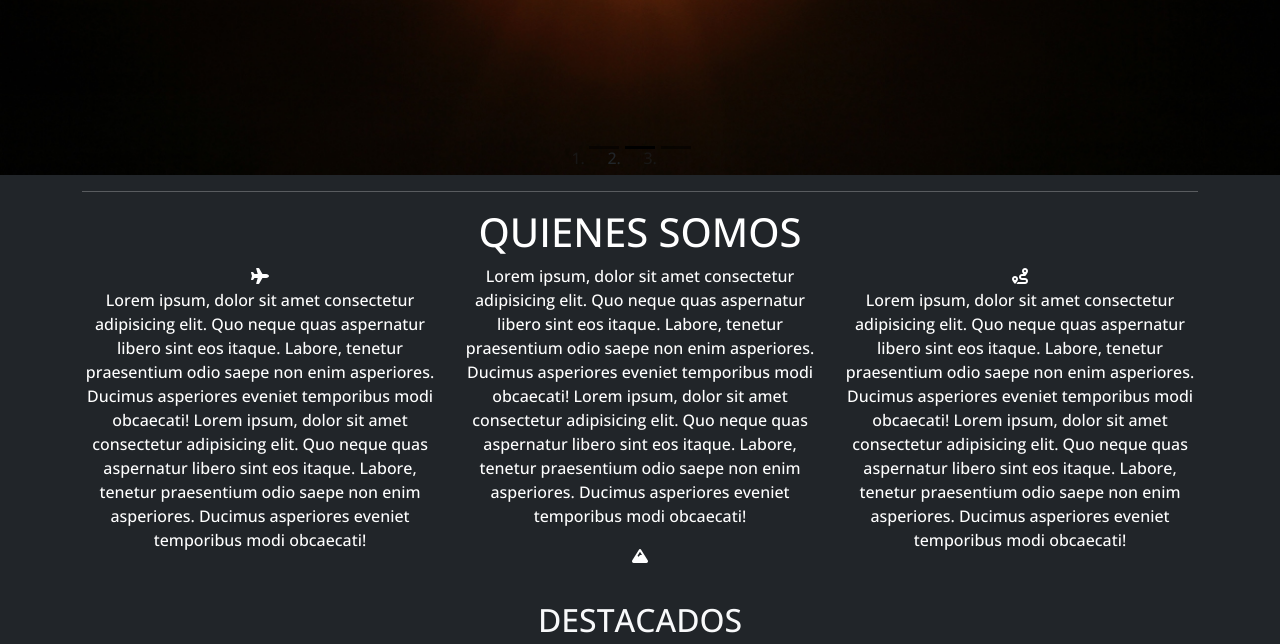
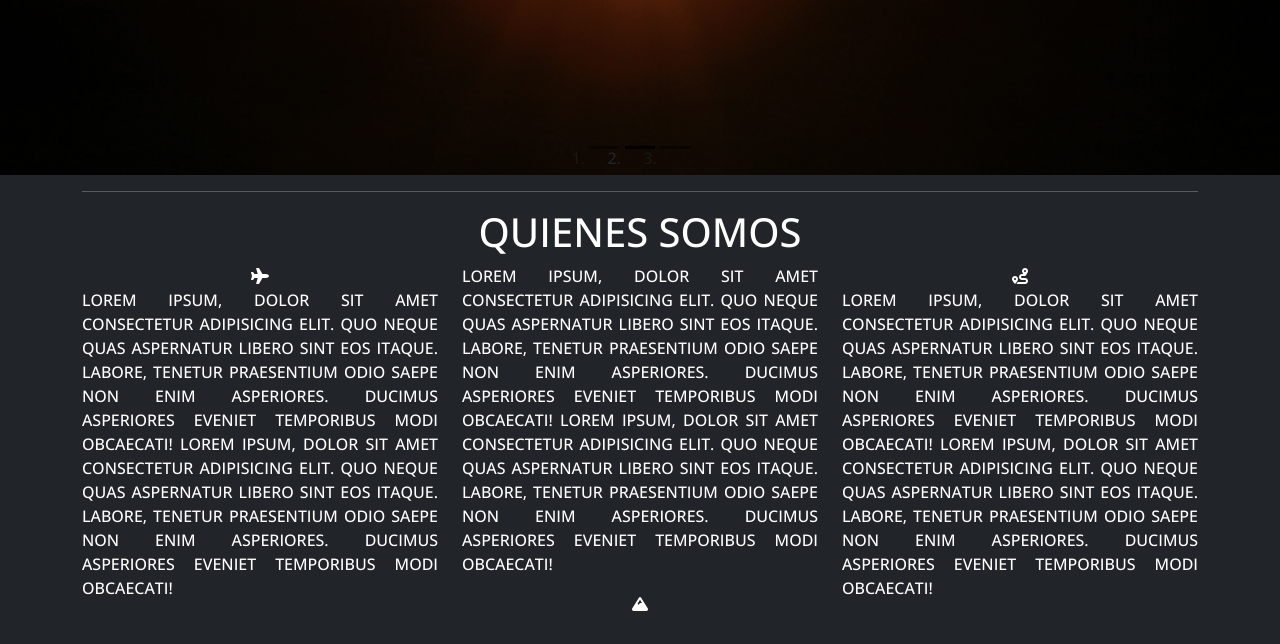
Before and after one commit to oclivar2000/prueba1M2, a plain HTML site: page index.html in a window 1280 px wide. Shown: the part 521-1165 px from the top of the page. Drawn offline with nearby package versions, Linux system fonts and the light colour scheme.

Commit message:
justificando los 3 textos de index.html

```diff
--- a/assets/css/style.css
+++ b/assets/css/style.css
@@ -34,3 +34,7 @@ body {
 .carousel-indicators [data-bs-target] {
     background-color: #000;
 }
+
+.text-justify{
+    text-align: justify;
+}
--- a/index.html
+++ b/index.html
@@ -92,7 +92,8 @@
             <div class="row d-none d-lg-flex">
                 <div class="col text-center">
                     <i class="fa-solid fa-plane"></i>
-                    <p>Lorem ipsum, dolor sit amet consectetur adipisicing elit. Quo neque quas aspernatur libero sint
+                    <p class="text-uppercase text-justify">
+                        Lorem ipsum, dolor sit amet consectetur adipisicing elit. Quo neque quas aspernatur libero sint
                         eos
                         itaque. Labore, tenetur praesentium odio saepe non enim asperiores. Ducimus asperiores eveniet
                         temporibus modi obcaecati!
@@ -102,7 +103,8 @@
                         temporibus modi obcaecati!</p>
                 </div>
                 <div class="col text-center">
-                    <p>Lorem ipsum, dolor sit amet consectetur adipisicing elit. Quo neque quas aspernatur libero sint
+                    <p class="text-uppercase text-justify">
+                        Lorem ipsum, dolor sit amet consectetur adipisicing elit. Quo neque quas aspernatur libero sint
                         eos
                         itaque. Labore, tenetur praesentium odio saepe non enim asperiores. Ducimus asperiores eveniet
                         temporibus modi obcaecati!
@@ -114,7 +116,8 @@
                 </div>
                 <div class="col text-center">
                     <i class="fa-solid fa-route"></i>
-                    <p>Lorem ipsum, dolor sit amet consectetur adipisicing elit. Quo neque quas aspernatur libero sint
+                    <p class="text-uppercase text-justify">
+                        Lorem ipsum, dolor sit amet consectetur adipisicing elit. Quo neque quas aspernatur libero sint
                         eos
                         itaque. Labore, tenetur praesentium odio saepe non enim asperiores. Ducimus asperiores eveniet
                         temporibus modi obcaecati!
```
